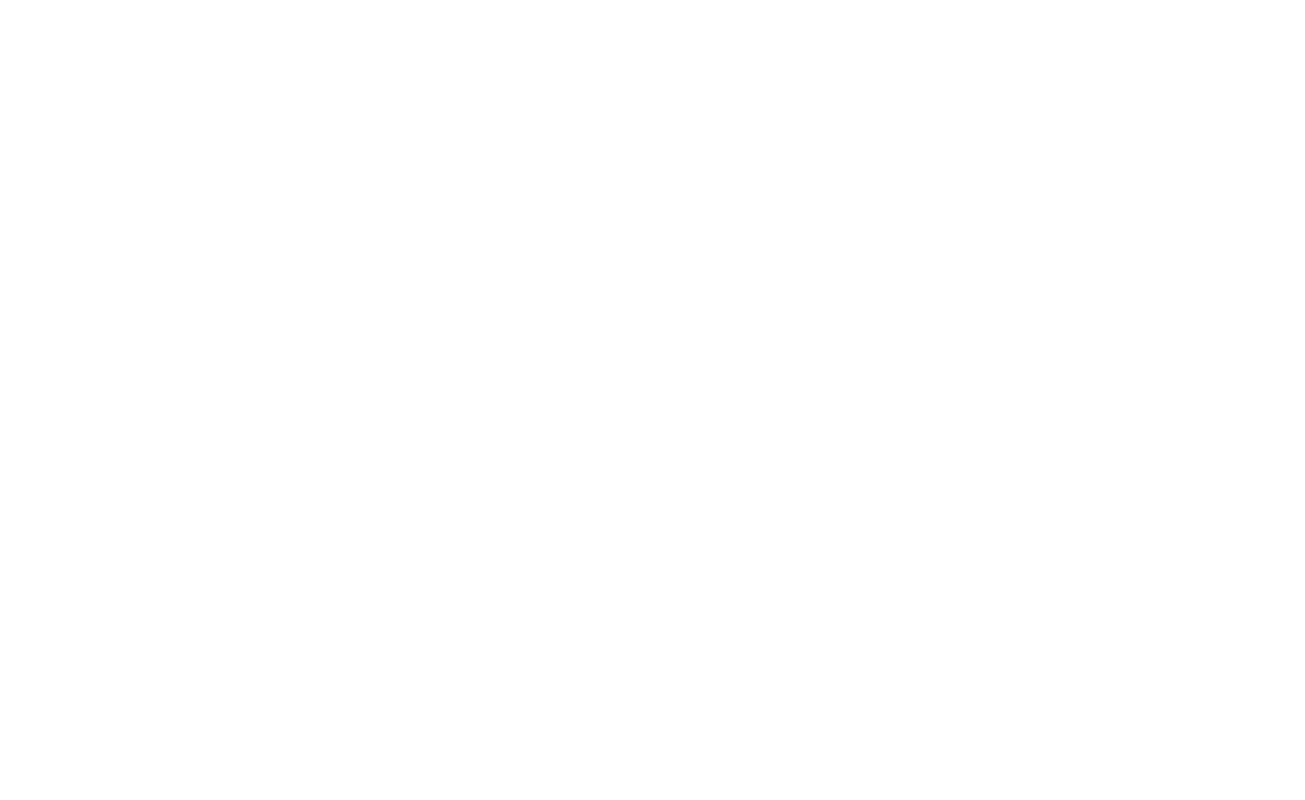
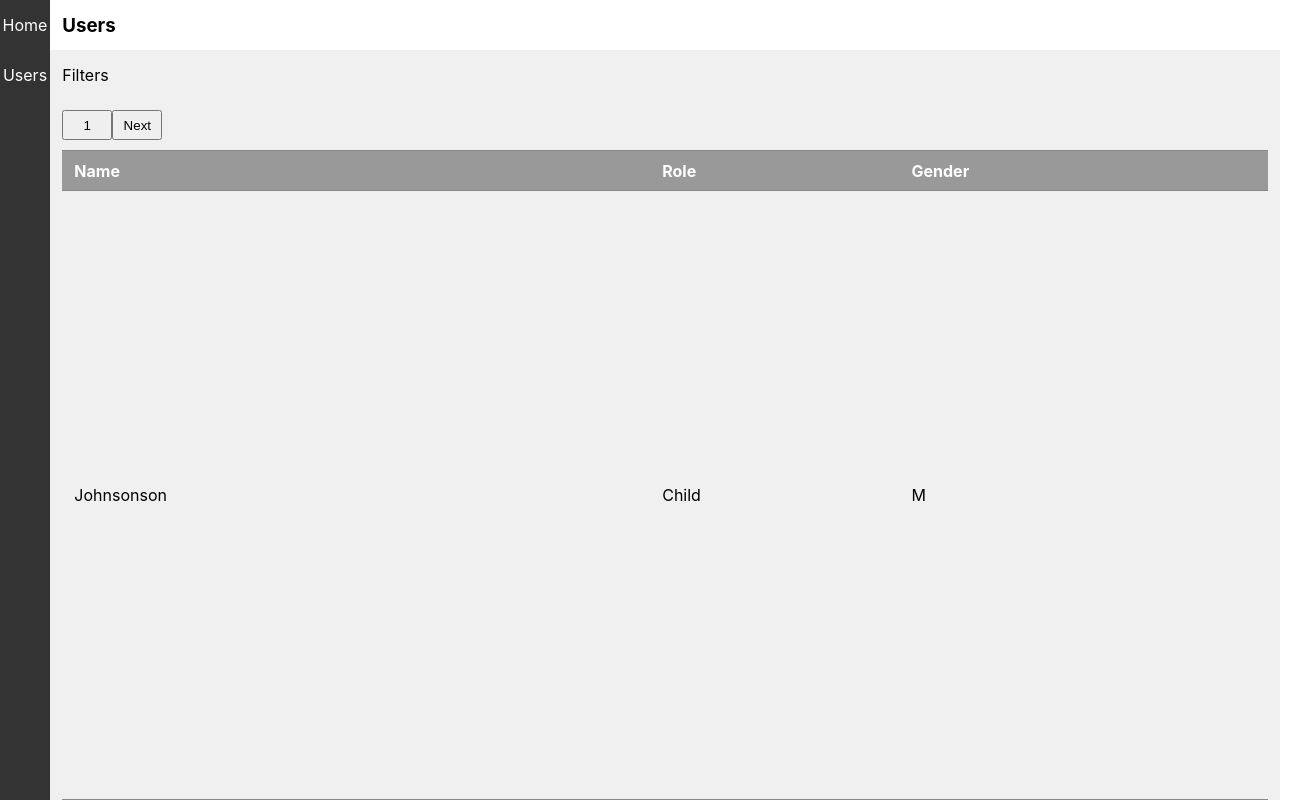
Before and after one commit to dented/mellow-admin, a React (Create React App) app: page /users in a window 1280 px wide. Shown: the whole page, 1305 px wide, since content can reach past the window. Built offline with nearby package versions, Linux system fonts and the light colour scheme.

Commit message:
Compartmentalize Dashboard Pages, Dashboard Nav

```diff
--- a/src/Routes.js
+++ b/src/Routes.js
@@ -3,12 +3,14 @@
 
 import LoginPage from 'screens/login/LoginPage'
 import DashboardHome from 'screens/dashboard/DashboardHome'
+import DashboardUsers from 'screens/dashboard/users/DashboardUsers'
 
  const AppRoutes = () => (
 	<Router>
 		<Switch>
 			<Route path="/" exact component={LoginPage}/>
 			<Route path="/dashboard" component={DashboardHome}/>
+			<Route path="/users" component={DashboardUsers}/>
 		</Switch>
 	</Router>
 )
--- a/src/screens/dashboard/DashboardHome.js
+++ b/src/screens/dashboard/DashboardHome.js
@@ -1,49 +1,15 @@
 import React from 'react'
-import './Dashboard.css'
+import './components/Dashboard.css'
 
-import DashboardTable from './DashboardTable'
+import DashboardTable from './components/DashboardTable'
+import DashboardPage from './components/DashboardPage'
 
 export default class DashboardHome extends React.Component {
-	constructor(props){
-		super(props)
-		this.state = {
-			title:'Dashboard'
-		}
-	}
 	render() {
 		return (
-			<div className="dashboard-container">
-				<div className="dashboard-nav">
-
-				</div>
-				<div className="dashbaord-content">
-					<div className="dashboard-header">
-						<div className="header-left">
-							<h3>{this.state.title}</h3>
-						</div>
-						<div className="header-right">
-						</div>
-					</div>
-
-					<DashboardTable
-						table_headers={["Name", "Type", "Gender"]}
-						table_items={
-							[
-								{
-									name:"Johnsonson",
-									type:"Child",
-									gender:"M"
-								},
-								{
-									name:"Johnsonson",
-									type:"Child",
-									gender:"M"
-								}
-							]
-						}
-					/>
-				</div>
-			</div>
+			<DashboardPage
+				title="Home"
+			/>
 		)
 	}
 }
--- a/src/screens/dashboard/DashboardTable.js
+++ /dev/null
@@ -1,48 +0,0 @@
-import React from 'react'
-import './Dashboard.css'
-import './DashboardTable.css'
-
-export default class DashboardTable extends React.Component {
-	constructor(props){
-		super(props)
-	}
-	render() {
-		return (
-			<div className="dashboard-body">
-				<div className="dashboard-table-pagination">
-					<button className="dashboard-table-page-button">1</button>
-					<button className="dashboard-table-page-button">1</button>
-					<button className="dashboard-table-page-button">1</button>
-					<button className="dashboard-table-page-button">1</button>
-					<button className="dashboard-table-page-button">Next</button>
-				</div>
-				<table className="dashboard-table-content">
-					<thead>
-						<tr className="dashboard-table-header">
-						{
-							this.props.table_headers.map((column) => (
-								<th>{column}</th>
-							))
-						}
-						</tr>
-					</thead>
-					<tbody>
-					{
-						this.props.table_items.map((item) => {
-							return (
-								<tr>
-								{
-									this.props.table_headers.map((column) => (
-										<td>{item[column.toLowerCase()]}</td>
-									))
-								}
-								</tr>
-							)
-						})
-					}
-					</tbody>
-				</table>
-			</div>
-		)
-	}
-}
--- a/src/screens/dashboard/Dashboard.css
+++ b/src/screens/dashboard/components/Dashboard.css
@@ -9,6 +9,21 @@
 	height: 100%;
 	width: 50px;
 	background-color: #333;
+}
+
+.dashboard-nav-button {
+	height: 50px;
+	width: 50px;
+	text-decoration: none;
+	color: #fff;
+	display: flex;
+	flex-direction: column;
+	justify-content: center;
+	align-items: center;
+}
+
+.dashboard-nav-button a{
+	text-decoration: none
 }
 
 .dashbaord-content {
--- /dev/null
+++ b/src/screens/dashboard/components/DashboardNav.js
@@ -0,0 +1,31 @@
+import React from 'react'
+import {Link} from 'react-router-dom'
+import './Dashboard.css'
+
+const NavButton = (props) => (
+	<Link
+		to={props.link_dest}
+		style={{textDecoration:"none"}}
+	>
+		<div className="dashboard-nav-button">
+			{props.link_title}
+		</div>
+	</Link>
+)
+
+export default class DashboardNav extends React.Component {
+	render() {
+		return (
+			<div className="dashboard-nav">
+				<NavButton
+					link_title="Home"
+					link_dest="/dashboard"
+				/>
+				<NavButton
+					link_title="Users"
+					link_dest="/users"
+				/>
+			</div>
+		)
+	}
+}
--- /dev/null
+++ b/src/screens/dashboard/components/DashboardPage.js
@@ -0,0 +1,35 @@
+import React from 'react'
+import './Dashboard.css'
+
+import DashboardNav from './DashboardNav'
+import DashboardTable from './DashboardTable'
+
+export default class DashboardPage extends React.Component {
+
+	render() {
+		return (
+			<div className="dashboard-container">
+				<DashboardNav/>
+				<div className="dashbaord-content">
+					<div className="dashboard-header">
+						<div className="header-left">
+							<h3>{this.props.title || 'Dashboard'}</h3>
+						</div>
+						<div className="header-right">
+						</div>
+					</div>
+					{
+						this.props.show_table
+						? (
+							<DashboardTable
+								table_columns={this.props.table_columns}
+								table_data={this.props.table_data}
+							/>
+						)
+						: null
+					}
+				</div>
+			</div>
+		)
+	}
+}
--- a/src/screens/dashboard/DashboardTable.css
+++ b/src/screens/dashboard/components/DashboardTable.css
@@ -1,3 +1,11 @@
+.dashboard-table-filters {
+	display: flex;
+	flex-direction: row;
+	justify-content: space-between;
+	align-items: center;
+	height: 50px;
+}
+
 .dashboard-table-pagination {
 	display: flex;
 	flex-direction: row;
@@ -14,16 +22,26 @@
 .dashboard-table-content {
 	flex:1;
 	width: 100%;
-	border-spacing: 0
+	border-spacing: 0;
+	border-collapse: collapse;
 }
 
 .dashboard-table-header {
 	background-color: #999;
+	color:#fff;
+}
+
+.dashboard-table-row:hover{
+	background-color: #999;
+	cursor: pointer;
 }
 
 tr {
 	height: 40px;
 	text-align: left;
+	border-top:1px solid #888;
+	border-bottom:1px solid #888;
+
 }
 
 td {
--- /dev/null
+++ b/src/screens/dashboard/components/DashboardTable.js
@@ -0,0 +1,69 @@
+import React from 'react'
+import './Dashboard.css'
+import './DashboardTable.css'
+
+export default class DashboardTable extends React.Component {
+	constructor(props){
+		super(props)
+		this.state={
+			table_columns:[],
+			table_data:[]
+		}
+	}
+
+	componentDidMount() {
+		const table_columns = this.props.table_columns || []
+		//show 10 rows
+		let table_data = this.props.table_data || []
+		if(table_data.length > 0){
+			table_data = table_data.slice(0,10)
+		}
+		const number_of_pages = Math.ceil(table_data.length / 10)
+		this.setState({
+			table_columns:table_columns,
+			table_data:table_data,
+			number_of_pages:number_of_pages
+		})
+	}
+
+	render() {
+		return (
+			<div className="dashboard-body">
+				<div className="dashboard-table-filters">
+					<p>Filters</p>
+
+				</div>
+				<div className="dashboard-table-pagination">
+					<button className="dashboard-table-page-button">{this.state.number_of_pages}</button>
+					<button className="dashboard-table-page-button">Next</button>
+				</div>
+				<table className="dashboard-table-content">
+					<thead>
+						<tr className="dashboard-table-header">
+						{
+							this.state.table_columns.map((column) => (
+								<th>{column}</th>
+							))
+						}
+						</tr>
+					</thead>
+					<tbody>
+					{
+						this.state.table_data.map((item) => {
+							return (
+								<tr className="dashboard-table-row">
+								{
+									this.state.table_columns.map((column) => (
+										<td>{item[column.toLowerCase()]}</td>
+									))
+								}
+								</tr>
+							)
+						})
+					}
+					</tbody>
+				</table>
+			</div>
+		)
+	}
+}
--- /dev/null
+++ b/src/screens/dashboard/users/DashboardUsers.js
@@ -0,0 +1,23 @@
+import React from 'react'
+import DashboardPage from '../components/DashboardPage.js'
+
+export default class DashboardUsers extends React.Component {
+	render() {
+		return(
+			<DashboardPage
+				title="Users"
+				show_table={true}
+				table_columns={["Name", "Role", "Gender"]}
+				table_data={
+					[
+						{
+							name:"Johnsonson",
+							role:"Child",
+							gender:"M"
+						},
+					]
+				}
+			/>
+		)
+	}
+}
```
